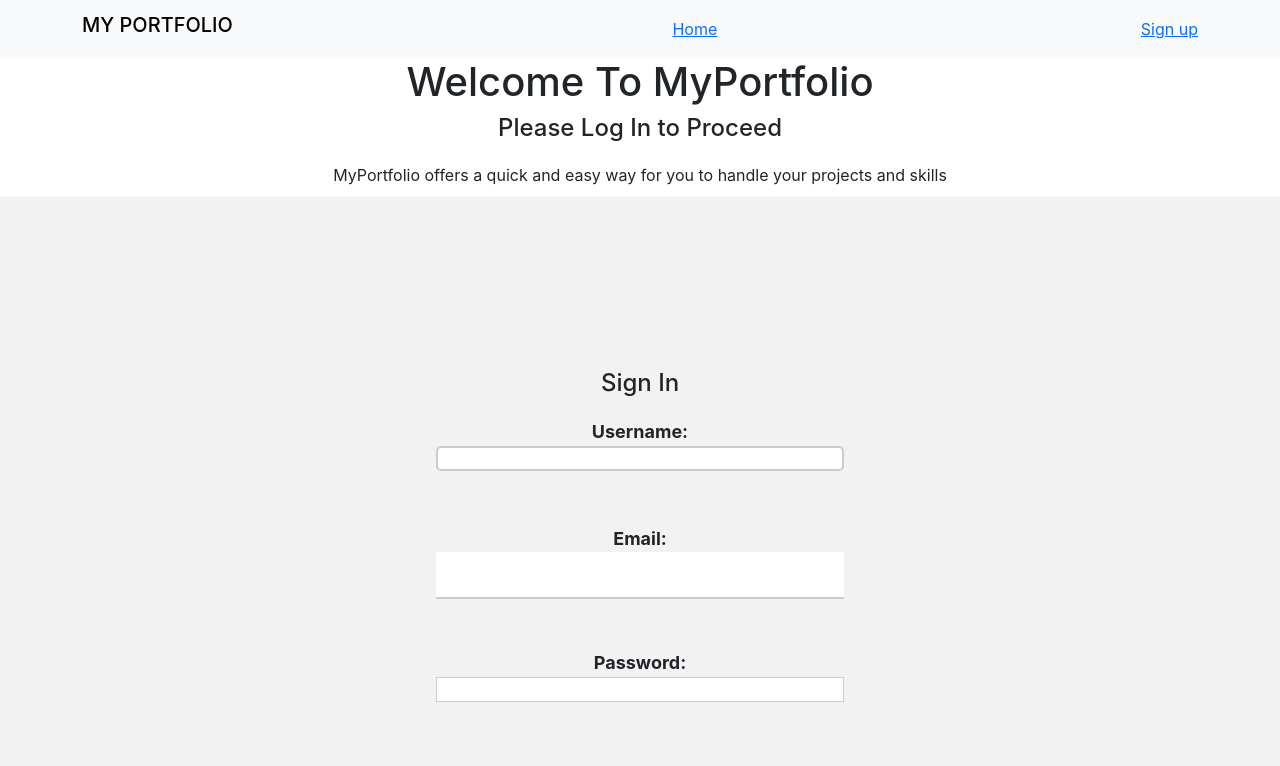
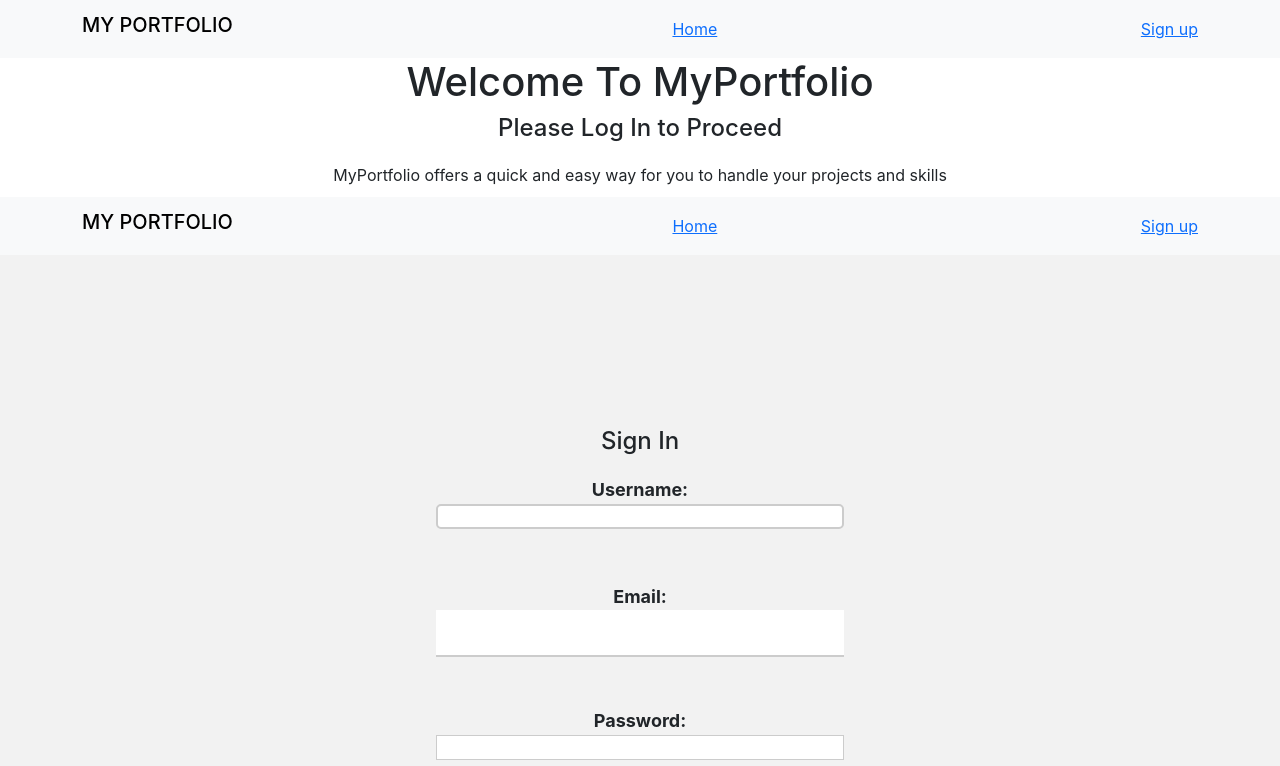
Before and after one commit to Rukorio-Vanessa/Portfolio-app-frontend, a React (Create React App) app: page /home in a window 1280 px wide. Shown: the top 766 px of the page. Built offline with nearby package versions, Linux system fonts and the light colour scheme.

Commit message:
made login first page to appear

```diff
--- a/src/App.js
+++ b/src/App.js
@@ -8,6 +8,7 @@ import Register from './components/Register';
 import Skills from './components/Skills';
 import PortfolioPage from './components/PortfolioPage';
 import Portfoliopage from './components/PortfolioPage';
+import Navbar from './components/Navbar';
 
 
 function App() {
@@ -20,11 +21,11 @@ function App() {
      <Route path='/register'>
         <Register/>
       </Route>
-      <Route path='/login'>
-        <Login />
+      <Route path='/home'>
+        <Home />
       </Route>
       <Route path='/'>
-        <Home />
+        <Login />
       </Route>
       <Route path='/portfoliopage'>
         <Register/>
--- a/src/components/Login.js
+++ b/src/components/Login.js
@@ -1,6 +1,7 @@
 import React from "react";
 import { useState } from "react";
 import { Link } from "react-router-dom";
+import Navbar from "./Navbar";
 
 
 
@@ -29,6 +30,8 @@ function Login(){
   };
 
   return (
+    <div>
+      <Navbar/>
     <div id="log-in-form">
       <h2>Sign In</h2>
       <form onSubmit={handleSubmit}>
@@ -52,6 +55,7 @@ function Login(){
 
       </form>
     </div>
+    </div>
   );
 }
 export default Login;
```
